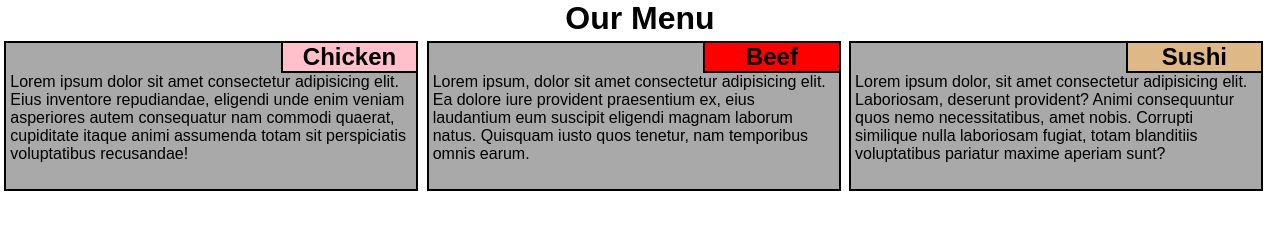
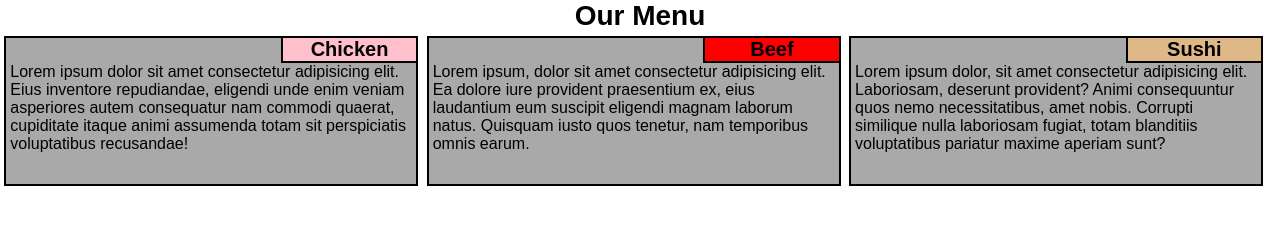
Before and after one commit to 2gether4ever2459/2gether4ever2459.github.io, a plain HTML site: page index.html in a window 1280 px wide. Drawn offline with Linux system fonts and the light colour scheme.

Commit message:
Font Size update
Updating font sizes IAW assignment instructions

```diff
--- a/CSS/styles.css
+++ b/CSS/styles.css
@@ -8,6 +8,7 @@
  /* Baseline layout */
 h1 {
     text-align: center;
+    font-size: 1.75em;
 }
 
 .content {
@@ -24,6 +25,7 @@ h2 {
     text-align: center;
     border-left: 2px solid black;
     border-bottom: 2px solid black;
+    font-size: 1.25em
 }
 
 p {
```
